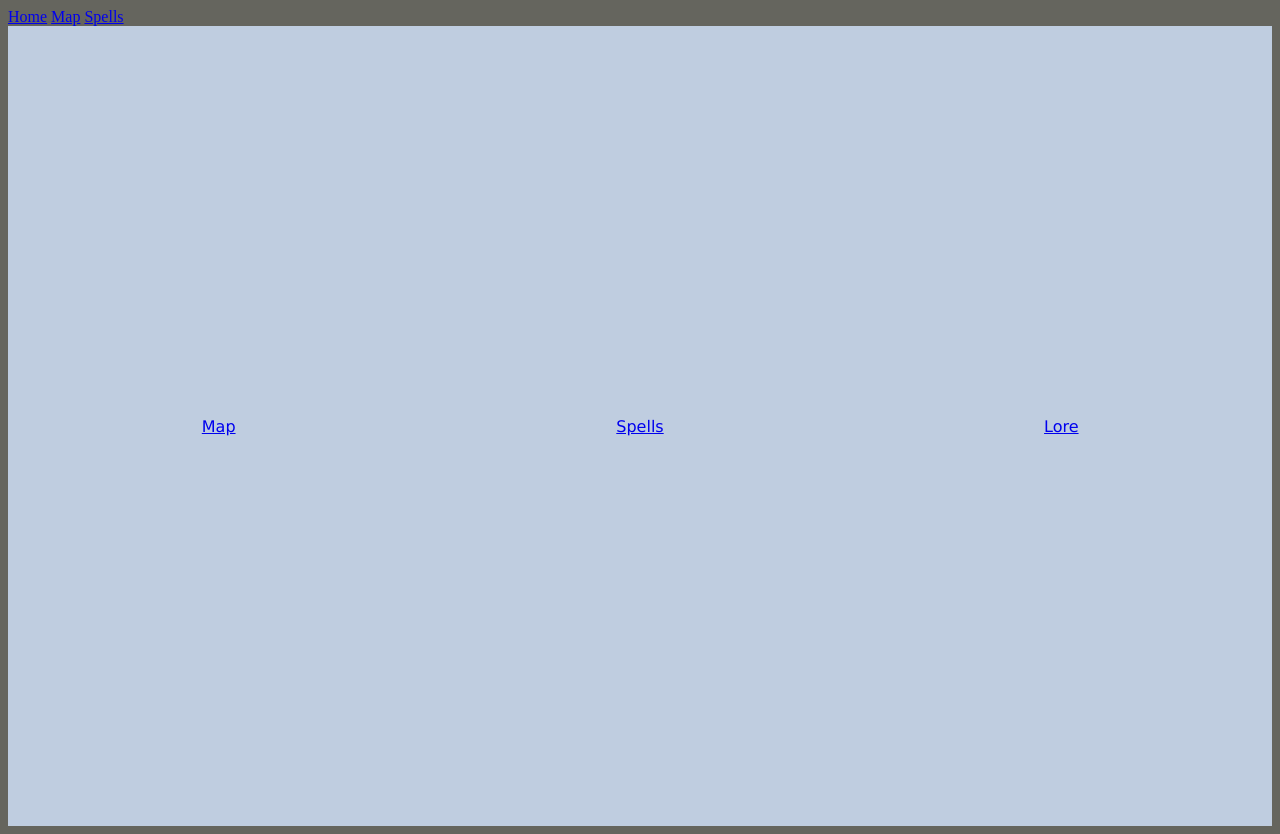
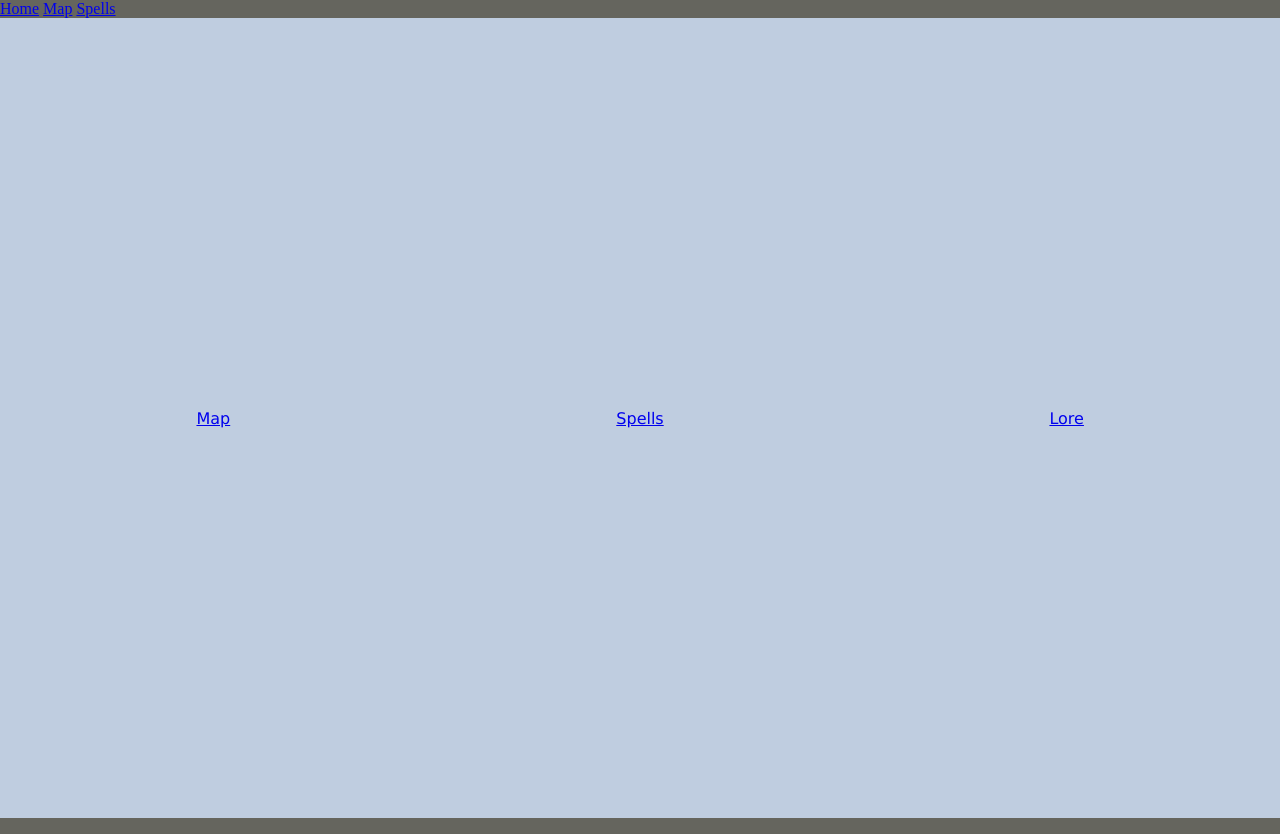
Before and after one commit to RoanLaas/swapout, a SvelteKit app in the folder swap-out/: page / in a window 1280 px wide. Built offline with nearby package versions, Linux system fonts and the light colour scheme.

Commit message:
Feat: 3D viewer

```diff
--- a/swap-out/package.json
+++ b/swap-out/package.json
@@ -38,13 +38,14 @@
 		"@sveltejs/kit": "^2.0.0",
 		"@sveltejs/package": "^2.0.0",
 		"@sveltejs/vite-plugin-svelte": "^4.0.0",
+		"@types/three": "^0.173.0",
 		"prettier": "^3.4.2",
 		"prettier-plugin-svelte": "^3.3.3",
 		"publint": "^0.3.2",
 		"svelte": "^5.0.0",
 		"svelte-check": "^4.0.0",
 		"typescript": "^5.0.0",
-		"vite": "^5.4.11",
+		"vite": "^5.4.14",
 		"vitest": "^2.1.8"
 	},
 	"dependencies": {
--- a/swap-out/src/app.html
+++ b/swap-out/src/app.html
@@ -2,6 +2,7 @@
 <style>
 	body {
 		background-color: #65655e;
+		margin: 0;
 	}
 	p {
 		text-align: center;
--- /dev/null
+++ b/swap-out/src/lib/components/SpellBuilder.svelte
@@ -0,0 +1,2 @@
+<script lang="ts">
+</script>
--- a/swap-out/src/routes/+page.svelte
+++ b/swap-out/src/routes/+page.svelte
@@ -22,4 +22,10 @@
 	.part:hover {
 		background-color: #fefcfd;
 	}
+
+	body {
+		margin: 0px;
+		height: 100%;
+		width: 100%;
+	}
 </style>
--- a/swap-out/src/routes/map/+page.svelte
+++ b/swap-out/src/routes/map/+page.svelte
@@ -1,3 +1,5 @@
 <script lang="ts">
-    import {viewer} from "$/lib/components/3Dviewer.svelte"
+	import ThreeDviewer from '$lib/components/ThreeDViewer.svelte';
 </script>
+
+<ThreeDviewer></ThreeDviewer>
--- a/swap-out/src/routes/spells/+page.svelte
+++ b/swap-out/src/routes/spells/+page.svelte
@@ -0,0 +1,18 @@
+<script lang="TS">
+	const emotion_1 = 0;
+	const emotion_2 = 0;
+	const emotion_3 = 0;
+</script>
+
+<div class="flex-container"></div>
+
+<style>
+	.flex-container {
+		display: flex;
+		height: 20vh;
+		width: 100%;
+		background-color: #fc5130;
+		bottom: 0;
+		position: fixed;
+	}
+</style>
```
Also changed, not shown: swap-out/src/lib/components/3Dviewer.svelte (deleted, +0 -12 lines), swap-out/src/lib/components/ThreeDViewer.svelte (added, +40 -0 lines), 1 other file (tests, documents, lock files or other folders).
